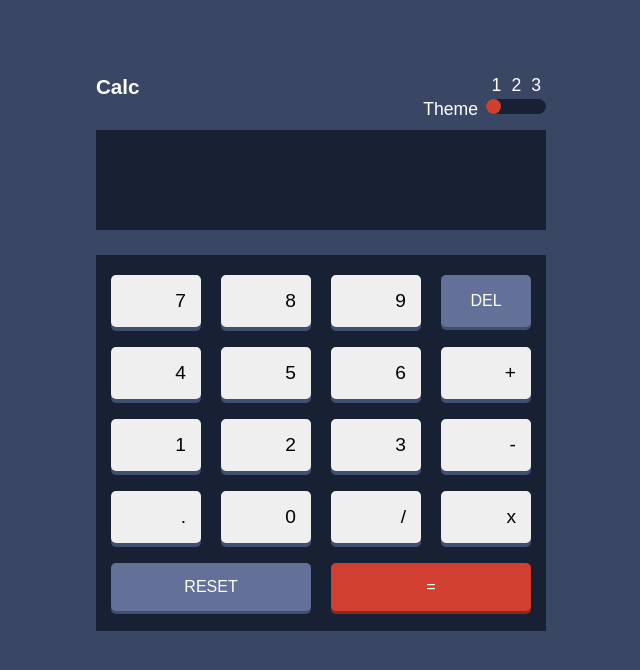
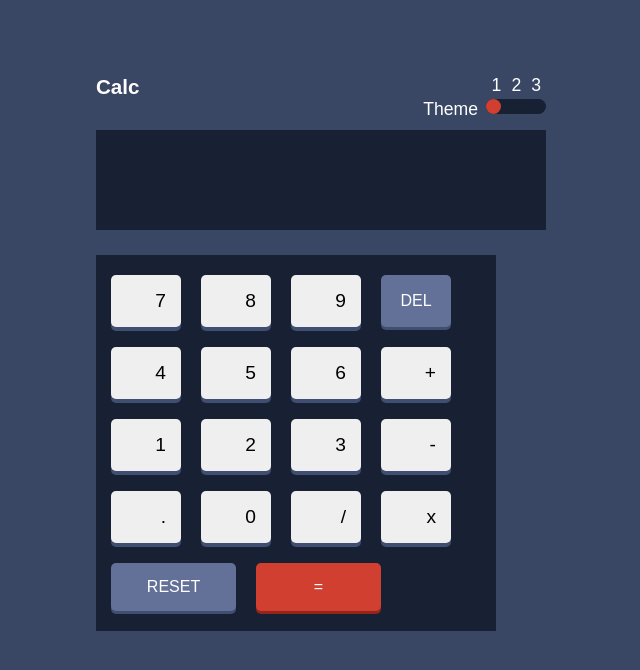
Before and after one commit to alsir/calc-app, a plain HTML site: page index.html in a window 1280 px wide. Shown: the whole page, without its empty margins (255-895 px from the left). Drawn offline with Linux system fonts and the light colour scheme.

Commit message:
Update style.css

```diff
--- a/style.css
+++ b/style.css
@@ -212,4 +212,13 @@ body.active2 .right p{
 		width: 90%;
 		height: 90vh;
 	}
+	button{
+		width: 70px;
+	}
+	.btn{
+		width: 400px;
+	}
+	.reset , .equal{
+		width: 125px;
+	}
 }
```
